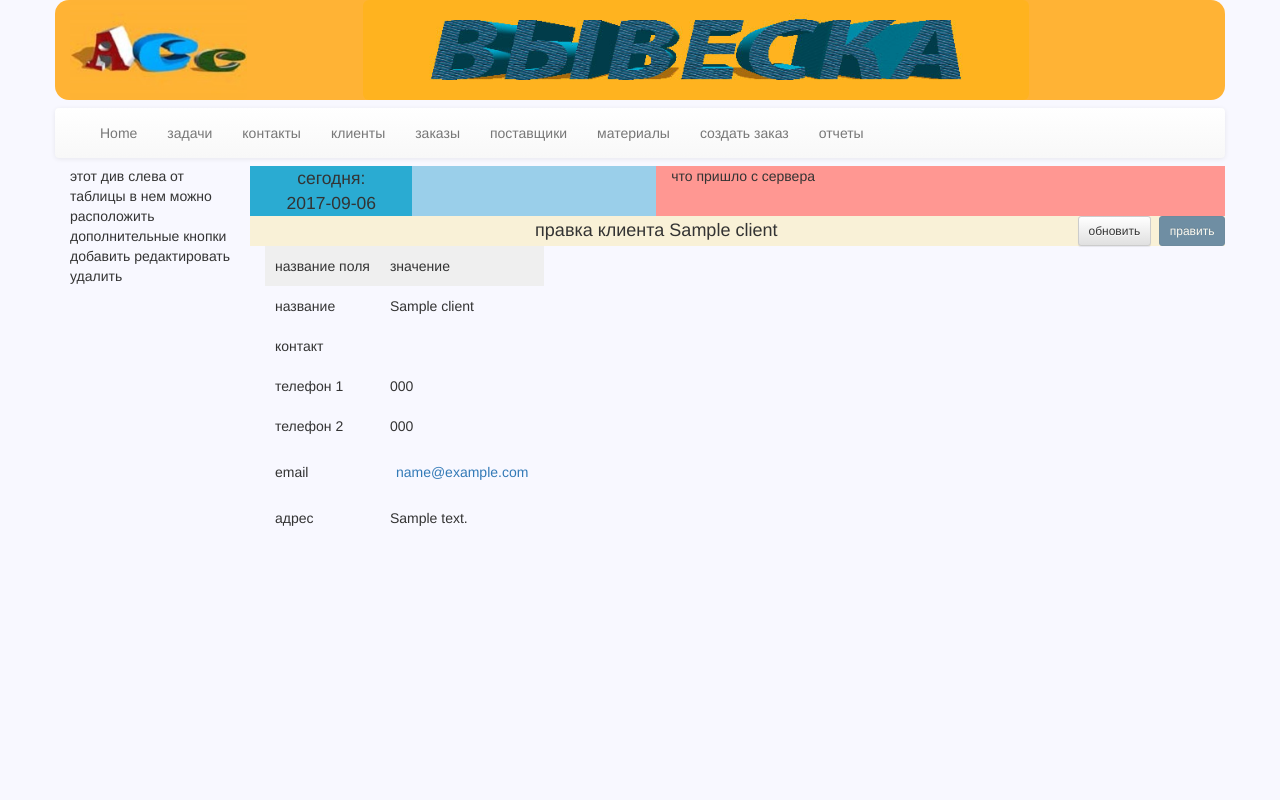
After one commit to marevo/reclama, a PHP site: page /templates/viewOneClient.php in a window 1280 px wide. The commit adds this page. Run offline with PHP 8.4, Linux system fonts and the light colour scheme; tables that the repository leaves empty or names only in its code hold one stand-in row (values such as "Sample post").

Commit message:
I am did  fixed viewOneClient.php and controller to it

```diff
--- a/App/ModelLikeTable.php
+++ b/App/ModelLikeTable.php
@@ -94,13 +94,13 @@ abstract class ModelLikeTable
             $columns[] = $k;
             $values[':'.$k] = $v;
         }
-        var_dump(get_class($this));
-        var_dump($columns);
-        var_dump($values);
+//        var_dump(get_class($this));
+//        var_dump($columns);
+//        var_dump($values);
 //         echo '<br>вызов из класса '.static::class.' передался в класс '.self::class .'<br>';
         $sqlQeryInsert = 'INSERT INTO '.static::TABLE. '('.implode(',',$columns ).') VALUES('.implode(',',array_keys($values)).');';
-        echo  '<br>запрос на добавление  '.$sqlQeryInsert.'<br>';
-        die('выход из инсерта');
+//        echo  '<br>запрос на добавление  '.$sqlQeryInsert.'<br>';
+//        die('выход из инсерта');
         $db = new Db();
         $res = $db->execute($sqlQeryInsert,$values);
         return $res;
--- a/App/controllers/controllerAddNewClientToBase.php
+++ b/App/controllers/controllerAddNewClientToBase.php
@@ -14,7 +14,7 @@ function insertNewMaterialToBase(){
             $clNew->name =  htmlspecialchars($_POST['nameClient']);
         }
         if (isset($_POST['contactPerson'])) {
-            $clNew->addCharacteristic = trim( htmlspecialchars($_POST['contactPerson']));
+            $clNew->contactPerson = trim( htmlspecialchars($_POST['contactPerson']));
         }
         if (isset($_POST['phone0'])) {
             $clNew -> phone0 = htmlspecialchars($_POST['phone0']);
@@ -37,10 +37,6 @@ function insertNewMaterialToBase(){
         else{
            \App\ModelLikeTable::showNoUspeh('не удалось добавить клиента');
         }
-//        if (isset($_POST['submitFromFormOneOrder']))
-//            foreach ($orNew as $k => $value) {
-//                echo "<br/>$k--- $value";
-//            }
     }
 }
 //проверка на уникольность имени клиента не может быть двух одинаковых имен
--- a/css/manual.css
+++ b/css/manual.css
@@ -295,6 +295,7 @@ table tbody a:hover{
     overflow-x: auto;
     overflow-y: auto;
 }
+/*ширина всех модальных окон если не задано другое*/
 .modal-dialog {
     width: 80%;
 }
@@ -428,7 +429,7 @@ background-color: #337ab7;
 
 }
 /*ширина модального окна при вопросе удаления */
-#modalWinForDeleteMat .modal-dialog, #modalWinForDeleteSupp .modal-dialog{
+#modalWinForDeleteMat .modal-dialog, #modalWinForDeleteSupp .modal-dialog, #modalwinfordeleteclient .modal-dialog{
     width: 600px;
 }
 
@@ -438,4 +439,7 @@ background-color: #337ab7;
 .tdDisplayNone{
     display: none;
 }
+.trDisplayNone{
+    display: none;
+}
 /*/viewAllSuppliers.php */
--- a/head.html
+++ b/head.html
@@ -10,12 +10,12 @@
     <!-- или так-->
     <!--<script type="text/javascript" src="http://ajax.googleapis.com/ajax/libs/jquery/3.1.0/jquery.min.js"></script> -->
     <script type="text/javascript" src="/js/jquery.min.js"></script>
+    <script src="/js/bootstrap.min.js"></script>
+    <script type="text/javascript" src="/js/ajax_post_get.js"></script>
 
     <link rel="stylesheet" href="/css/bootstrap.min.css">
     <link rel="stylesheet" href="/css/bootstrap-theme.min.css">
-    <link rel="stylesheet" href="/css/manual.css">
     <link rel="icon" href="/fonts/glyphicons-halflings-regular.ttf">
     <link rel="shortcut icon"  href="/img/favicon/icon.ico">
-    <script src="/js/bootstrap.min.js"></script>
-    <script type="text/javascript" src="/js/ajax_post_get.js"></script>
+    <link rel="stylesheet" href="/css/manual.css">
 </head>
--- a/navigation.html
+++ b/navigation.html
@@ -19,7 +19,7 @@
             <li><a href="/index.php">Home</a></li>
             <li><a href="/templates/viewAllTasks.php">задачи</a></li>
             <li><a href="/templates/viewAllContactsClients.php">контакты</a></li>
-            <li><a href="/templates/viewAllClients.php">клиенты</a></li>
+            <li class="navbar-header"><a href="/templates/viewAllClients.php">клиенты</a></li>
             <li><a href="/templates/viewAllOrders.php">заказы</a></li>
             <li><a href="/templates/viewAllSuppliers.php">поставщики</a></li>
             <li><a href="/templates/viewAllMaterials.php">материалы</a></li>
--- /dev/null
+++ b/templates/viewOneClient.php
@@ -0,0 +1,139 @@
+<?php
+/**
+ * Created by PhpStorm.
+ * User: marevo
+ * Date: 06.09.2017
+ * Time: 12:18
+ */
+require '../autoload.php';
+if(isset($_GET['id'])){
+//    если передали id значит работаем с ним иначе будем брать в else по умолчанию id=1
+    $idClient = intval($_GET['id']);
+}
+else{
+    $idClient = 1;
+}
+$client = \App\Models\Client::findObjByIdStatic($idClient);
+//echo var_dump($client);
+function viewNull($str){
+    if(is_null($str))
+        return "";
+}
+?>
+    <!DOCTYPE HTML>
+    <html lang="ru-RU">
+    <title> просмотр/правка данных клиента </title>
+    <?php     require_once('../head.html'); ?>
+    <body>
+    <div class="container">
+        <div class="row">
+            <?php require_once('header.html'); ?>
+        </div>
+        <div class="row"><!-- навигация -->
+            <?php require_once('../navigation.html');?>
+            <script>
+                showLi('клиент');
+            </script>
+        </div>            <!-- конец навигации -->
+
+        <div class="row">
+            <!--            начало доп блока слева-->
+            <div class="col-lg-2 backForDiv">
+                этот див слева от таблицы в нем можно расположить дополнительные кнопки добавить редактировать удалить
+            </div>
+            <!--            конец доп блока слева-->
+            <div class="col-lg-10 backForDiv">
+                <!--строка показа времени и показа результата добавки материала в базу  -->
+                <?php  include_once '../App/html/forDisplayTimeShowAnswerServer.html'?>
+                <!--  блок отображения что меняем и кнокпки обновить страницу и кнопка править(покажет поля для внесения новых значений)  -->
+                <div class="row headingContent">
+                    <div class="col-lg-10   col-md-10 col-sm-10 col-xs-10   text-center ">правка клиента <?php echo $client->name;?></div>
+                    <div class="col-lg-1 col-md-1 col-sm-1 col-xs-1 text-center"><button class="btn btn-sm btn-default" id="btnUpdateShow" >обновить</button></div>
+                    <!--   если есть заказы у этого клиента, то можно разрешить его редактирование -->
+                    <?php
+                    //получим все заказы этого клинета
+                    $allOrdersThisClient = \App\Models\Client::ifExistAnyOrderForClient($idClient);
+
+                    if(! $allOrdersThisClient){
+                        //нет заказов у этого клиента  кнопка править
+                        echo "<div class='col-lg-1 col-md-1 col-sm-1 col-xs-1 text-center'><button class='btn btn-sm btn-primary' id='btnEnableUpdate' >править</button></div>";
+                    }
+                    else{
+                        //есть есть заказы у этого клиента значит его править нельзя
+                        echo "<div class='col-lg-1 col-md-1 col-sm-1 col-xs-1 text-center'><button disabled='true' class='btn btn-sm btn-primary' id='btnEnableUpdate' >править</button></div>";
+                    }
+                    ?>
+
+                </div>
+                <div class="row">
+                    <div class="col-lg-12 col-md-12 col-sm-12 col-xs-12">
+                        <form action="../App/controllers/controllerOneClient.php" method="post">
+                            <table>
+                                <thead>
+                                <tr>
+                                    <td>название поля</td>
+                                    <td>значение</td>
+                                    <td class="tdDisplayNone">новое значение</td>
+                                </tr>
+                                </thead>
+                                <tbody>
+                                <tr class="trDisplayNone"><td>id</td><td><?php echo $client->id ;?></td><td class="tdDisplayNone"><input  name="id" type="text" value="<?php echo $client->id ?>"/></td></tr>
+                                <tr><td>название</td><td><?php echo $client->name ;?></td><td class="tdDisplayNone"><textarea name="name" type="text" cols="50" rows="2" maxlength="100" title ="<?php echo $client->name ?>" ><?php echo $client->name ?></textarea></td></tr>
+                                <tr><td>контакт</td><td><?php echo $client->contactPerson ; ?></td><td class="tdDisplayNone"><input maxlength="100" size="55" name="contactPerson" title="<?php echo $client->contactPerson ?>" type="text" value="<?php echo $client->contactPerson ?>"/></td></tr>
+                                <tr><td>телефон 1</td><td><?php echo $client->phone0 ; ?></td><td class="tdDisplayNone"><input maxlength="20" size="20" name="phone0" title="<?php echo $client->phone0 ?>" type="text" pattern="(\d{5,13})?" value="<?php echo $client->phone0 ?>"/></td></tr>
+                                <tr><td>телефон 2</td><td><?php echo $client->phone1 ; ?></td><td class="tdDisplayNone"><input maxlength="20" size="20" name="phone1" title="<?php echo $client->phone1 ?>" type="text" pattern="(\d{5,13})?" value="<?php echo viewNull( $client->phone1); ?>"/></td></tr>
+                                <tr><td>email</td><td><a target="_blank" title="написать письмо поставщику" href="<?php echo $client->email0 ; ?>" ><?php echo $client->email0  ?></a></td><td class="tdDisplayNone"><input name="email0" maxlength="30" size="50" type="text" value="<?php echo $client->email0 ?>"/></td></tr>
+                                <tr><td>адрес</td><td><?php echo $client->address ; ?></td><td class="tdDisplayNone"><textarea  name="address" maxlength="200" cols="50" rows="4" type="text" ><?php echo $client->address ?></textarea></td></tr>
+                                <tr><td></td><td></td><td class="tdDisplayNone"><input name="btnSend" type="submit"/></td></tr>
+                                <tr class="trDisplayNone"><td>скрытое поле</td><td>маяк</td><td><input name="submitUpdateClient" /></td></tr>
+                                </tbody>
+                            </table>
+                        </form>
+                    </div>
+                </div>
+
+            </div>
+        </div>
+    </div>
+    <script>
+
+        $(function () {
+            //повесим обработчик кнопки  будет осуществлена перезагрузка страницы
+            $('#btnUpdateShow').on('click',function () {
+                location.reload();
+            }) ;
+            //по загрузке всех данных выберет в selecte для update поле которое сейчас есть в базе
+            //повесим обработчик кнопки btnEnableUpdate он будет открывать для update изменение поля поставщика
+            $('#btnEnableUpdate').on('click',function () {
+                $('.tdDisplayNone').each(function () {
+                    $(this).css('display',function (i,value) {
+                        if(value == 'block')
+                            return 'none';
+                        else return 'block';
+                    });
+                });
+            });
+        });
+
+        //отправка по ajax запроса на update данных поставщика
+        $('form').submit(function () {
+            $.ajax({
+                type: $(this).attr('method'),
+                url: $(this).attr('action'),//ссылка куда идут данные,
+                data: $(this).serializeArray(),//сериализирует в виде массива
+                success: function ( data) {
+//                                     fUspehAll('удачно');
+                    $('.divForAnswerServer').html(data);
+//                                     return false;
+//                                    $(this).find('.alert').remove();
+//                    alert('улетели данные ' + $(this).serializeArray());
+                    console.log($(this).serializeArray());
+                }
+            });
+            $(this).find('.alert').remove();
+            return false;
+        });
+    </script>
+    </body>
+    </html>
+<?php
```
Also changed, not shown: App/controllers/controllerOneClient.php (added, +46 -0 lines), App/controllers/controllerViewAllClients.php (+17 -9 lines).
